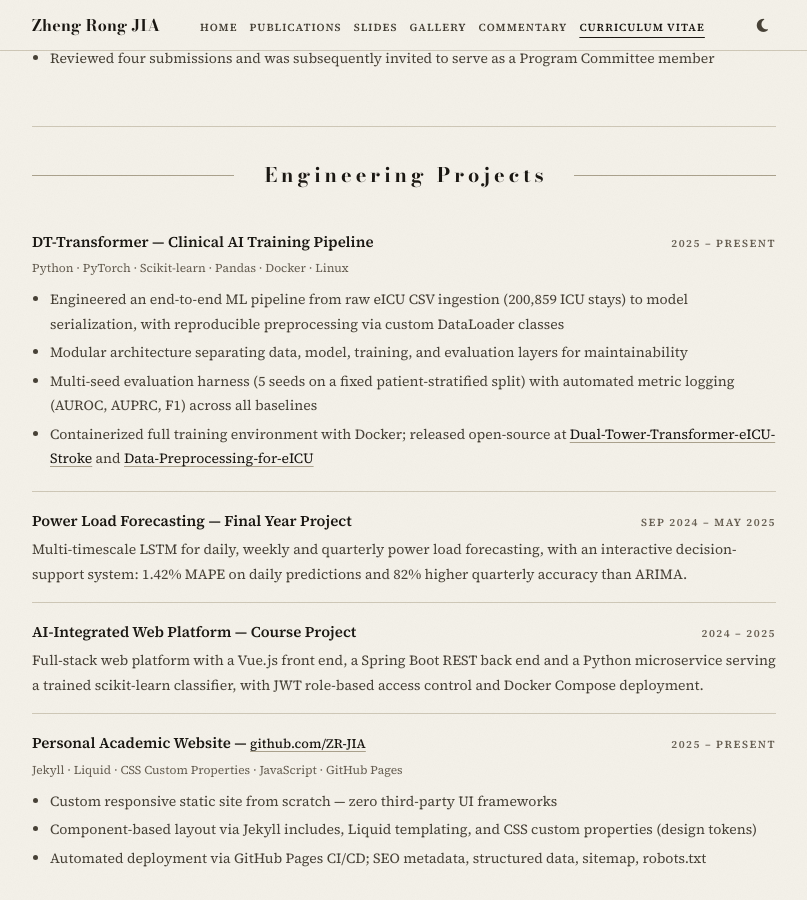
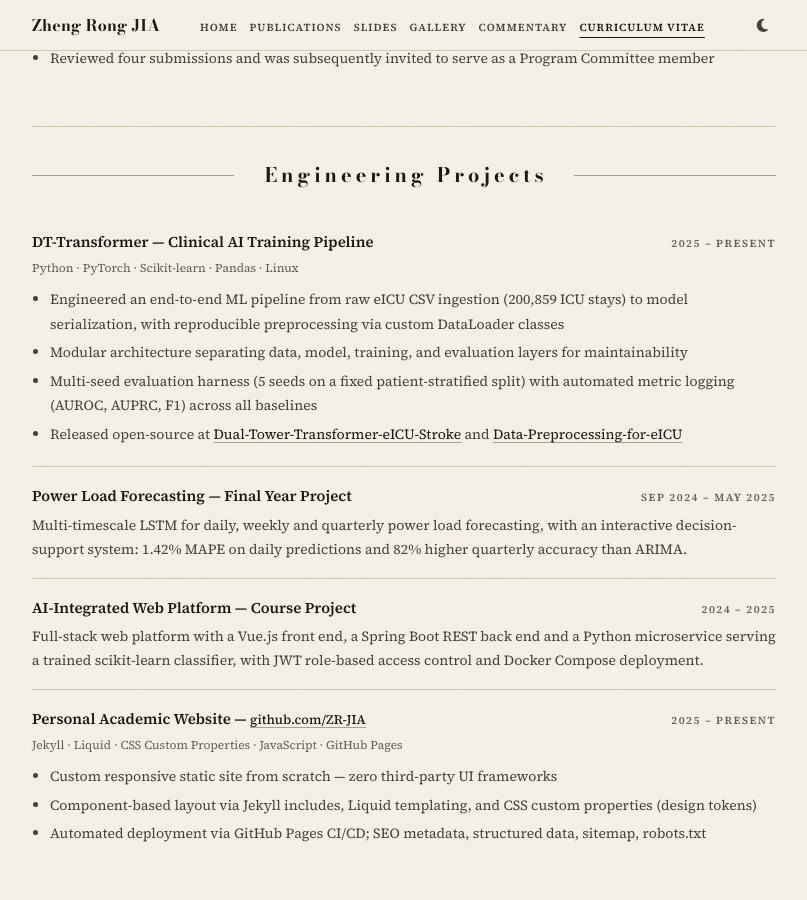
Before and after one commit to ZR-JIA/zr-jia.github.io, a Jekyll site: the page built from _pages/cv.md, in a window 1280 px wide and 900 px high, scrolled down 2066 px. Shown: the whole window, without its empty margins (236-1043 px from the left). Built offline with Jekyll 4.4.1, drawn with Linux system fonts in a browser that asks for light colours.

Commit message:
content: remove the unsupported Docker claims
The DT-Transformer pipeline entry said the training environment was
containerized with Docker and listed Docker as a tool. Neither public
repository (Dual-Tower-Transformer-eICU-Stroke, Data-Preprocessing-for-eICU)
contains a Dockerfile or a compose file, so a reader checking the code
would not find it.

- Drop Docker from the entry's tool line
- The last bullet now reads "Released open-source at ..." with the same
  two repository links

The course project's Docker Compose deployment is a separate project and
is unchanged.

```diff
--- a/_pages/cv.md
+++ b/_pages/cv.md
@@ -156,13 +156,13 @@ description: "Curriculum Vitae of Zheng Rong JIA — AI researcher with expertis
             <span class="cv-entry-title">DT-Transformer &mdash; Clinical AI Training Pipeline</span>
             <span class="cv-entry-date">2025 – Present</span>
           </div>
-          <p class="cv-entry-meta">Python · PyTorch · Scikit-learn · Pandas · Docker · Linux</p>
+          <p class="cv-entry-meta">Python · PyTorch · Scikit-learn · Pandas · Linux</p>
           <div class="cv-entry-body">
             <ul>
               <li>Engineered an end-to-end ML pipeline from raw eICU CSV ingestion (200,859 ICU stays) to model serialization, with reproducible preprocessing via custom DataLoader classes</li>
               <li>Modular architecture separating data, model, training, and evaluation layers for maintainability</li>
               <li>Multi-seed evaluation harness (5 seeds on a fixed patient-stratified split) with automated metric logging (AUROC, AUPRC, F1) across all baselines</li>
-              <li>Containerized full training environment with Docker; released open-source at <a href="https://github.com/ZR-JIA/Dual-Tower-Transformer-eICU-Stroke" target="_blank" rel="noopener noreferrer">Dual-Tower-Transformer-eICU-Stroke</a> and <a href="https://github.com/ZR-JIA/Data-Preprocessing-for-eICU" target="_blank" rel="noopener noreferrer">Data-Preprocessing-for-eICU</a></li>
+              <li>Released open-source at <a href="https://github.com/ZR-JIA/Dual-Tower-Transformer-eICU-Stroke" target="_blank" rel="noopener noreferrer">Dual-Tower-Transformer-eICU-Stroke</a> and <a href="https://github.com/ZR-JIA/Data-Preprocessing-for-eICU" target="_blank" rel="noopener noreferrer">Data-Preprocessing-for-eICU</a></li>
             </ul>
           </div>
         </div>
```
